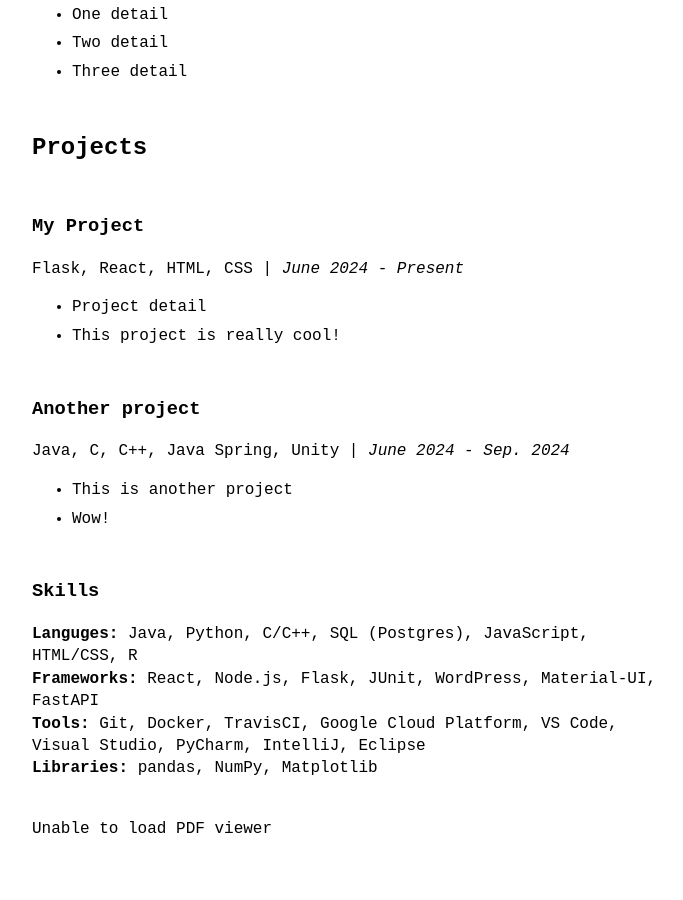
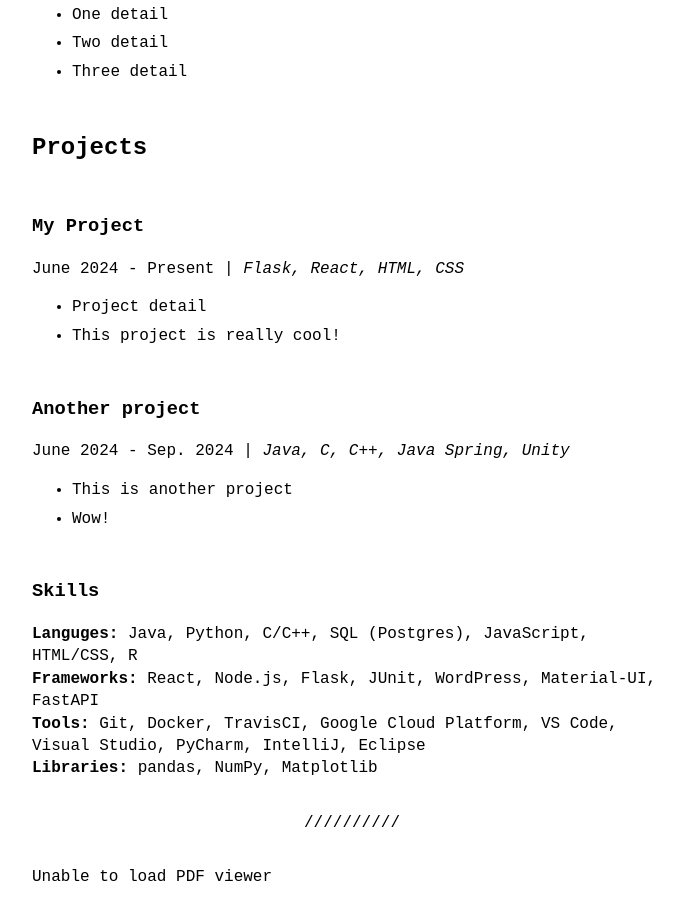
Before and after one commit to jbko6/PersonalWebsiteV5, a Jekyll site: the page built from index.md, in a window 1280 px wide and 900 px high, scrolled down 1393 px. Shown: the whole window, without its empty margins (288-971 px from the left). Built offline with Jekyll 4.4.1, drawn with Linux system fonts in a browser that asks for light colours.

Commit message:
update resume formatting

```diff
--- a/_includes/resume.html
+++ b/_includes/resume.html
@@ -23,7 +23,7 @@
 <h2>Projects</h2>
 {%- for project in include.resume.projects -%}
 <h3>{{project.title}}</h3>
-<span>{{project.tools}} | </span><span style="font-style: italic;">{{project.years}}</span>
+<span>{{project.years}} | </span><span style="font-style: italic;">{{project.tools}}</span>
 <ul>
     {%- for detail in project.details -%}
     <li>{{detail}}</li>
@@ -37,7 +37,7 @@
 <span style="font-weight: bold;">Tools: </span><span>{{include.resume.skills.tools}}</span><br>
 <span style="font-weight: bold;">Libraries: </span><span>{{include.resume.skills.libraries}}</span><br>
 
-<br>
+<hr>
 
 <object data="/resume.pdf" type="application/pdf" width="100%" height="500px">
     <p>Unable to load PDF viewer</p>
```
